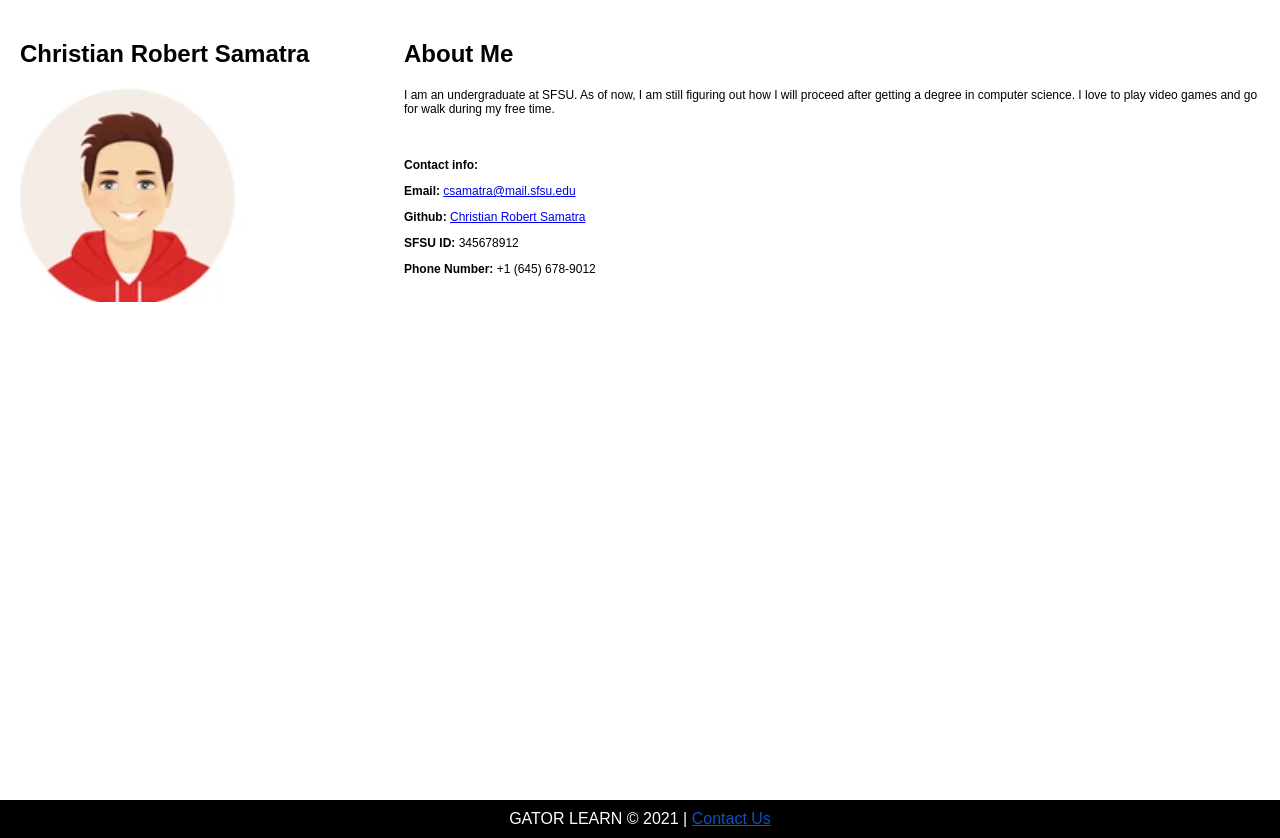
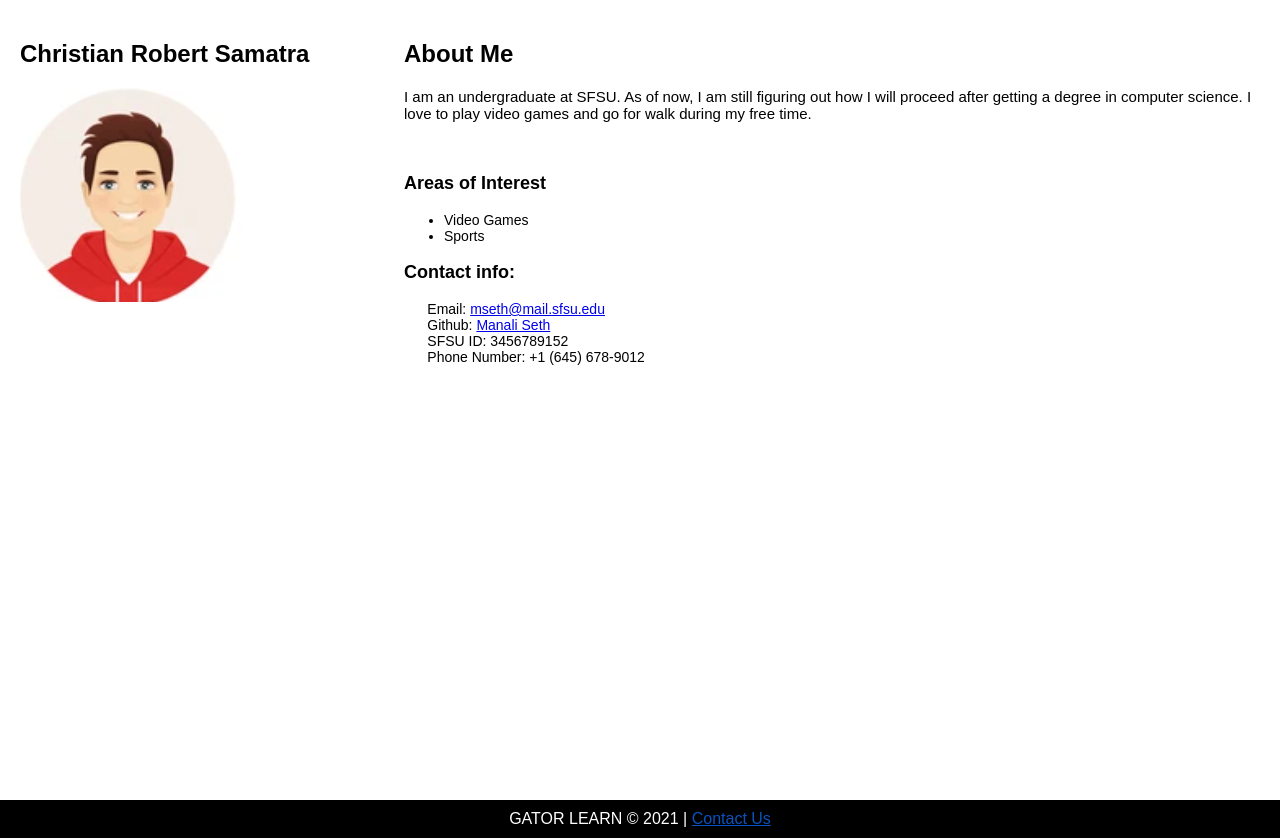
Before and after one commit to ManaliSeth/Gator-Learn, a Flask app: page /loadProfile_CR in a window 1280 px wide. Shown: the part 133-971 px from the top of the page. Run offline with Flask 2, Linux system fonts and the light colour scheme.

Commit message:
Fixed some stuff on my personal introductory page

```diff
--- a/project/templates/user/introduction_Christian.html
+++ b/project/templates/user/introduction_Christian.html
@@ -55,15 +55,24 @@
       </div>
       <div class="main">
         <h2>About Me</h2>
-        <p>I am an undergraduate at SFSU. As of now, I am still figuring
+        <p style="font-size: 15px">I am an undergraduate at SFSU. As of now, I am still figuring
           out how I will proceed after getting a degree in computer science. I love to play video
         games and go for walk during my free time.</p>
+
         <br>
-        <p><b>Contact info:</b></p>
-        <p><b>Email:</b> <a href="mailto:csamatra@mail.sfsu.edu" class="mailto">csamatra@mail.sfsu.edu</a></p>
-        <p><b>Github:</b> <a href="https://github.com/cbsamatra" class="btn btn-primary">Christian Robert Samatra</a> </p>
-        <p><b>SFSU ID:</b> 345678912</p>
-        <p><b>Phone Number:</b> +1 (645) 678-9012</p>
+        <p style="font-size: 18px"><b>Areas of Interest</b></p>
+        <ul style="font-size: 14px">
+          <li>Video Games</li>
+          <li>Sports</li>
+        </ul>
+
+
+        <p style="font-size: 18px;"><b>Contact info:</b></p>
+        <p style="font-size: 14px">
+        &nbsp;&nbsp;&nbsp;&nbsp;&nbsp;&nbsp;Email: <a href="mailto:csamatra@mail.sfsu.edu" class="mailto">mseth@mail.sfsu.edu</a><br>
+        &nbsp;&nbsp;&nbsp;&nbsp;&nbsp;&nbsp;Github: <a href="https://github.com/cbsamatra" class="btn btn-primary">Manali Seth</a><br>
+        &nbsp;&nbsp;&nbsp;&nbsp;&nbsp;&nbsp;SFSU ID: 3456789152<br>
+        &nbsp;&nbsp;&nbsp;&nbsp;&nbsp;&nbsp;Phone Number: +1 (645) 678-9012</p>
       </div>
     </div>
     {% include 'user/footer.html' %}
```
